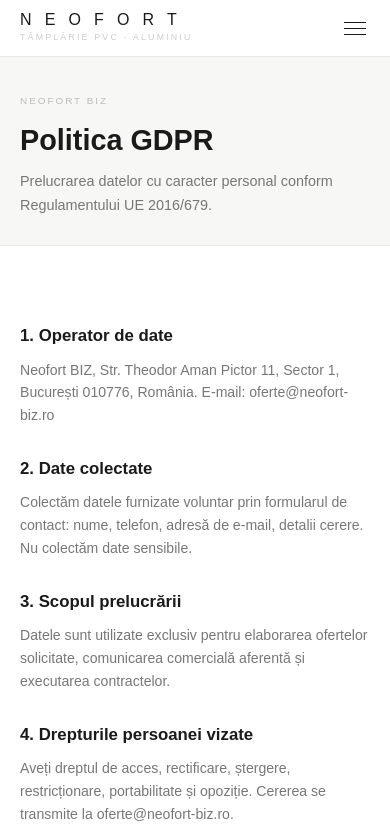
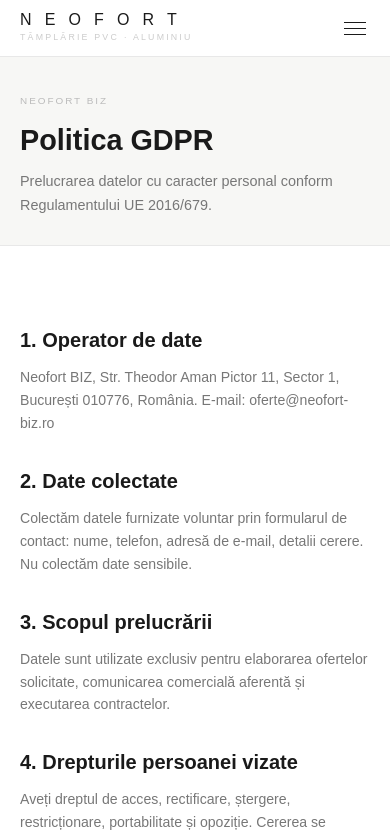
Before and after one commit to neofortbiz/neofort, a Next.js app: page /de/gdpr in a window 390 px wide. Shown: the top 837 px of the page. Built offline with nearby package versions, Linux system fonts and the light colour scheme.

Commit message:
fix headings mobile - homepage intact, celelalte pagini A

```diff
--- a/app/globals.css
+++ b/app/globals.css
@@ -300,13 +300,16 @@ img,video{max-width:100%;height:auto}
   .font-condensed.text-2xl {
     font-size: 1.3rem !important;
   }
-  h1 {
-    font-size: clamp(1.15rem, 3.8vw, 1.5rem) !important;
-    line-height: 1.2 !important;
+  .font-condensed.text-4xl,
+  .font-condensed.text-5xl,
+  .font-condensed.text-6xl,
+  .page-header h1 {
+    font-size: clamp(1.15rem, 3.8vw, 1.5rem);
+    line-height: 1.2;
   }
-  h2 {
-    font-size: clamp(1.05rem, 3.5vw, 1.4rem) !important;
-    line-height: 1.2 !important;
+  .font-condensed.text-3xl {
+    font-size: clamp(1.05rem, 3.5vw, 1.4rem);
+    line-height: 1.2;
   }
   .page-header {
     padding: 36px 0 28px !important;
```
